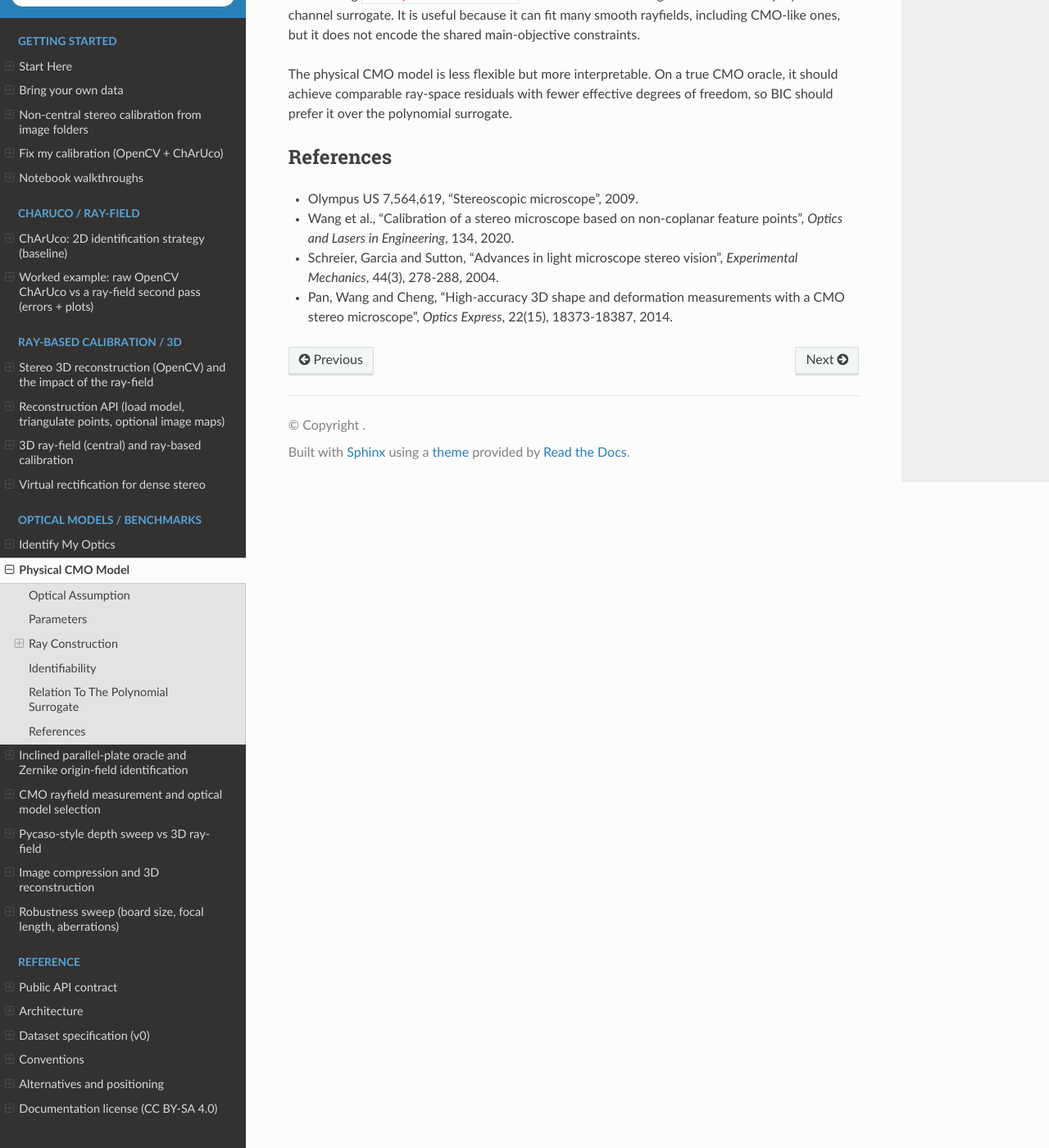
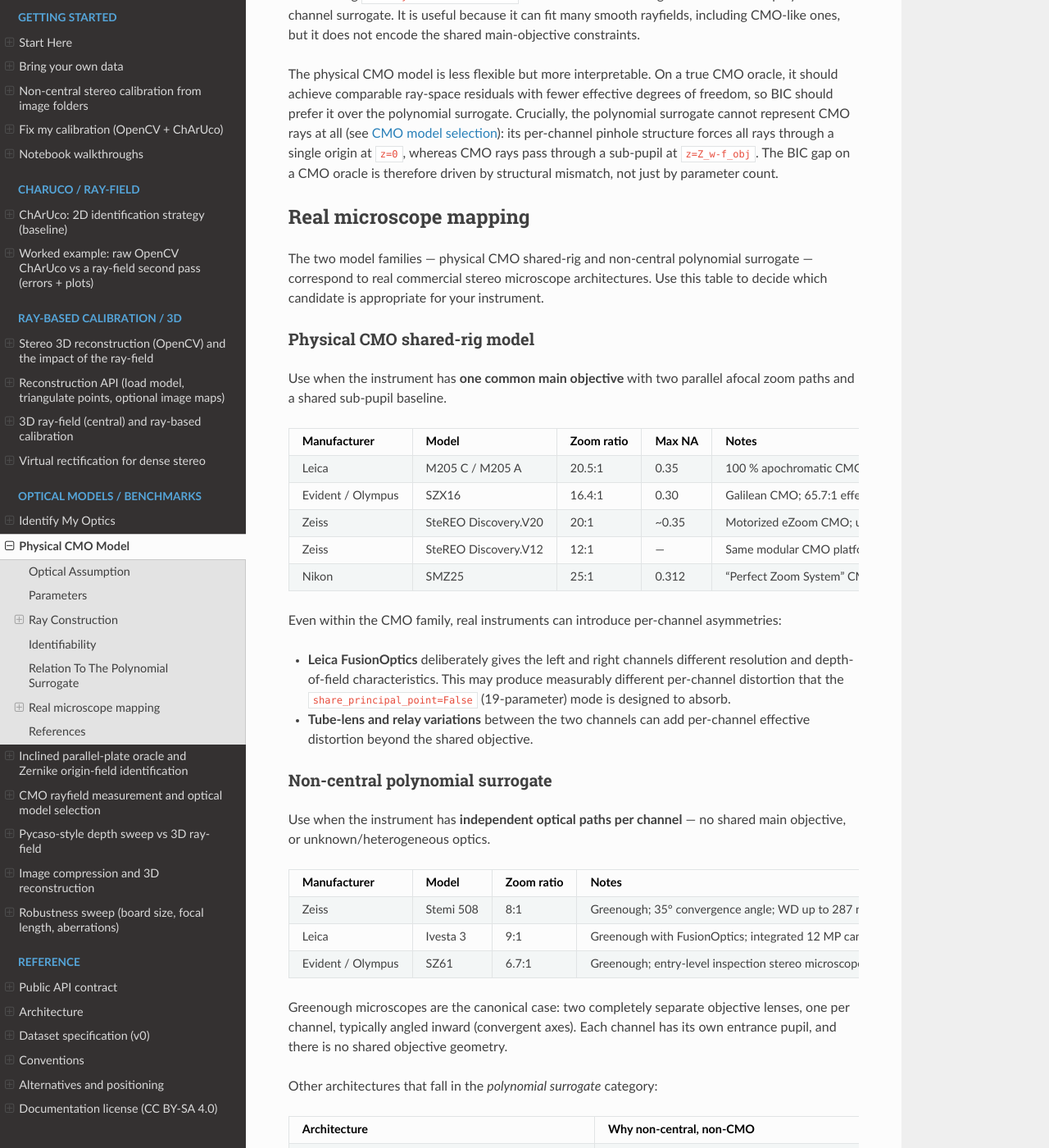
Before and after one commit to jeffwitz/StereoComplex, a Sphinx documentation site: the page built from docs/CMO_PHYSICAL_MODEL.md, in a window 1280 px wide and 1400 px high, scrolled down 2884 px. Shown: the whole window at 82% size. Built offline with Sphinx 7.4.7 and the Read the Docs theme 3.1.0, drawn with Linux system fonts in a browser that asks for light colours; some of the changed text lies outside the part shown.

Commit message:
docs(cmo): add real microscope mapping to physical model page
New section "Real microscope mapping" in CMO_PHYSICAL_MODEL.md gives users
concrete commercial instrument examples for each model family:

- Physical CMO shared-rig: Leica M205 C, Evident SZX16, Zeiss Discovery.V20,
  Nikon SMZ25 — all use one shared main objective with parallel afocal zoom
- Non-central polynomial surrogate: Zeiss Stemi 508, Leica Ivesta 3,
  Olympus SZ61 — Greenough designs with two independent objectives
- Other non-CMO architectures: Scheimpflug tilted-sensor, endoscopic stereo,
  industrial rigs with per-channel windows/prisms

Includes a decision flow diagram and cross-references from IDENTIFY_MY_OPTICS
and CMO_MODEL_SELECTION.

Co-Authored-By: Claude Opus 4.7 <noreply@anthropic.com>

````diff
--- a/docs/CMO_PHYSICAL_MODEL.md
+++ b/docs/CMO_PHYSICAL_MODEL.md
@@ -175,6 +175,78 @@ main-objective constraints.
 The physical CMO model is less flexible but more interpretable. On a true CMO
 oracle, it should achieve comparable ray-space residuals with fewer effective
 degrees of freedom, so BIC should prefer it over the polynomial surrogate.
+Crucially, the polynomial surrogate cannot represent CMO rays at all (see
+[CMO model selection](CMO_MODEL_SELECTION.md#scientific-interpretation)): its
+per-channel pinhole structure forces all rays through a single origin at
+`z=0`, whereas CMO rays pass through a sub-pupil at `z=Z_w-f_obj`.  The BIC
+gap on a CMO oracle is therefore driven by structural mismatch, not just by
+parameter count.
+
+## Real microscope mapping
+
+The two model families — physical CMO shared-rig and non-central polynomial
+surrogate — correspond to real commercial stereo microscope architectures.
+Use this table to decide which candidate is appropriate for your instrument.
+
+### Physical CMO shared-rig model
+
+Use when the instrument has **one common main objective** with two parallel
+afocal zoom paths and a shared sub-pupil baseline.
+
+| Manufacturer | Model | Zoom ratio | Max NA | Notes |
+|---|---|---|---|---|
+| Leica | M205 C / M205 A | 20.5:1 | 0.35 | 100 % apochromatic CMO; FusionOptics asymmetric per-channel resolution/depth |
+| Evident / Olympus | SZX16 | 16.4:1 | 0.30 | Galilean CMO; 65.7:1 effective with objective nosepiece; WD up to 141 mm |
+| Zeiss | SteREO Discovery.V20 | 20:1 | ~0.35 | Motorized eZoom CMO; up to 1000 lp/mm |
+| Zeiss | SteREO Discovery.V12 | 12:1 | — | Same modular CMO platform as V20 |
+| Nikon | SMZ25 | 25:1 | 0.312 | "Perfect Zoom System" CMO; 0.63×–315× total magnification |
+
+Even within the CMO family, real instruments can introduce per-channel
+asymmetries:
+- **Leica FusionOptics** deliberately gives the left and right channels
+  different resolution and depth-of-field characteristics.  This may produce
+  measurably different per-channel distortion that the
+  `share_principal_point=False` (19-parameter) mode is designed to absorb.
+- **Tube-lens and relay variations** between the two channels can add
+  per-channel effective distortion beyond the shared objective.
+
+### Non-central polynomial surrogate
+
+Use when the instrument has **independent optical paths per channel** — no
+shared main objective, or unknown/heterogeneous optics.
+
+| Manufacturer | Model | Zoom ratio | Notes |
+|---|---|---|---|
+| Zeiss | Stemi 508 | 8:1 | Greenough; 35° convergence angle; WD up to 287 mm |
+| Leica | Ivesta 3 | 9:1 | Greenough with FusionOptics; integrated 12 MP camera; WD up to 122 mm |
+| Evident / Olympus | SZ61 | 6.7:1 | Greenough; entry-level inspection stereo microscope |
+
+Greenough microscopes are the canonical case: two completely separate
+objective lenses, one per channel, typically angled inward (convergent axes).
+Each channel has its own entrance pupil, and there is no shared objective
+geometry.
+
+Other architectures that fall in the *polynomial surrogate* category:
+
+| Architecture | Why non-central, non-CMO |
+|---|---|
+| **Industrial stereo with per-channel windows or prisms** | Each camera's protective window, beamsplitter, or right-angle relay adds per-channel refractive distortion (astigmatism, lateral shift) not shared between channels. |
+| **Scheimpflug / tilted-sensor stereo** | Each sensor has a different orientation relative to its lens, producing asymmetric projections that cannot be modelled by CMO or Greenough alone. Common in line-scan stereo for web inspection. |
+| **Stereo endoscopes / borescopes** | Single objective housing with two relay channels and separated sub-pupils (3–5 mm baseline); GRIN lenses or fiber relays. Wide-angle optics produce strong non-central effects. |
+| **Dual-camera rigs with unknown or asymmetric optics** | Any setup where the two cameras have different lenses, filters, or mounts. The polynomial surrogate is the safe fallback. |
+
+### Decision flow
+
+```text
+Does the instrument have a single shared main objective?
+  ├── Yes → physical CMO shared-rig model (17 or 19 params)
+  │         Also test the polynomial surrogate as a fallback:
+  │         if it wins BIC, the shared-objective hypothesis is
+  │         not supported by the rayfield data.
+  └── No  → non-central polynomial surrogate (34 params total)
+            Also test central Brown-Conrady and inclined-plate
+            candidates to rule out simpler explanations.
+```
 
 ## References
 
````
Also changed, not shown: docs/CMO_MODEL_SELECTION.md (+3 -1 lines), docs/IDENTIFY_MY_OPTICS.md (+3 -0 lines).
